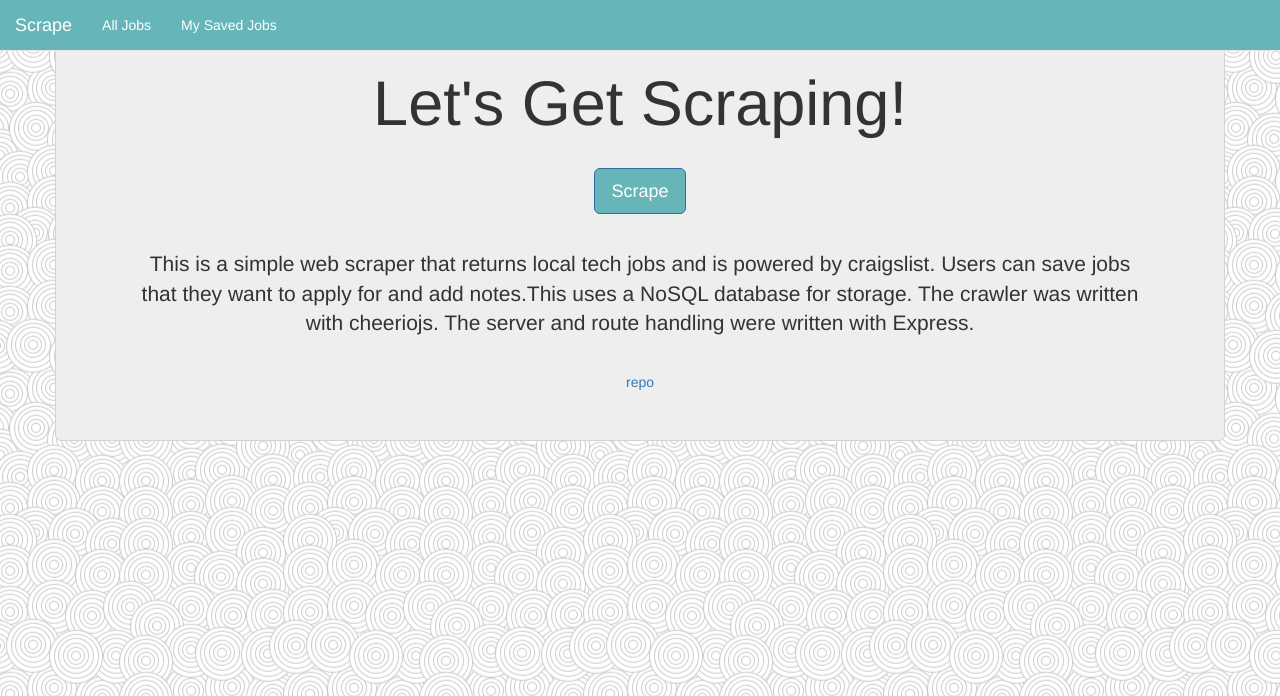
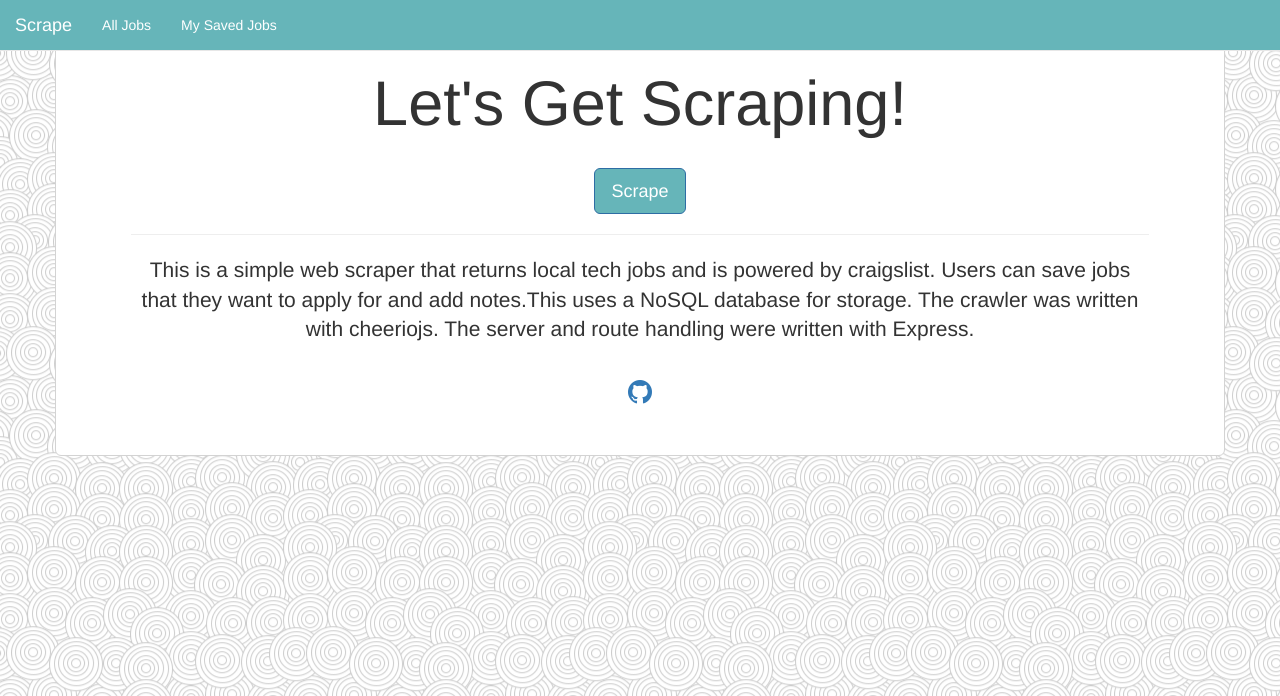
Before and after one commit to hknowlton/webscraper, a Node server app: page / in a window 1280 px wide. Shown: the top 696 px of the page. Run offline with Node 20, Linux system fonts and the light colour scheme; some libraries are stand-ins or nearby versions.

Commit message:
added link to githib. changed theme

```diff
--- a/views/index.handlebars
+++ b/views/index.handlebars
@@ -6,9 +6,13 @@
         <p class="lead">
         <a class="btn btn-primary btn-lg" href="/scrape" role="button">Scrape</a>
         </p>
-        <br>
+
+        <hr>
+
         <p class="lead">This is a simple web scraper that returns local  tech jobs and is powered by craigslist. Users can save jobs that they want to apply for and add notes.This uses a NoSQL database for storage. The crawler was written with cheeriojs. The server and route handling were written with Express.</p><br>
-        <a href="https://github.com/hknowlton/webscraper">repo</a>
+
+        <a href="https://github.com/hknowlton/webscraper" target="_blank"><i class="fa fa-github fa-2x" aria-hidden="true"></i></a>
+
 	</div>
     </div>
 </div>
--- a/views/layouts/main.handlebars
+++ b/views/layouts/main.handlebars
@@ -11,6 +11,8 @@
 
     <!-- Latest compiled JavaScript -->
     <script src="https://maxcdn.bootstrapcdn.com/bootstrap/3.3.7/js/bootstrap.min.js"></script>
+
+    <link href="https://maxcdn.bootstrapcdn.com/font-awesome/4.7.0/css/font-awesome.min.css" rel="stylesheet" integrity="sha384-wvfXpqpZZVQGK6TAh5PVlGOfQNHSoD2xbE+QkPxCAFlNEevoEH3Sl0sibVcOQVnN" crossorigin="anonymous">
     <style>
       body {
       background-color: lightgrey;
@@ -42,6 +44,7 @@
       .jumbotron{
         align-content: center;
         border: 1px solid lightgrey;
+        background-color: white;
       }
     </style>
   </head>
```
